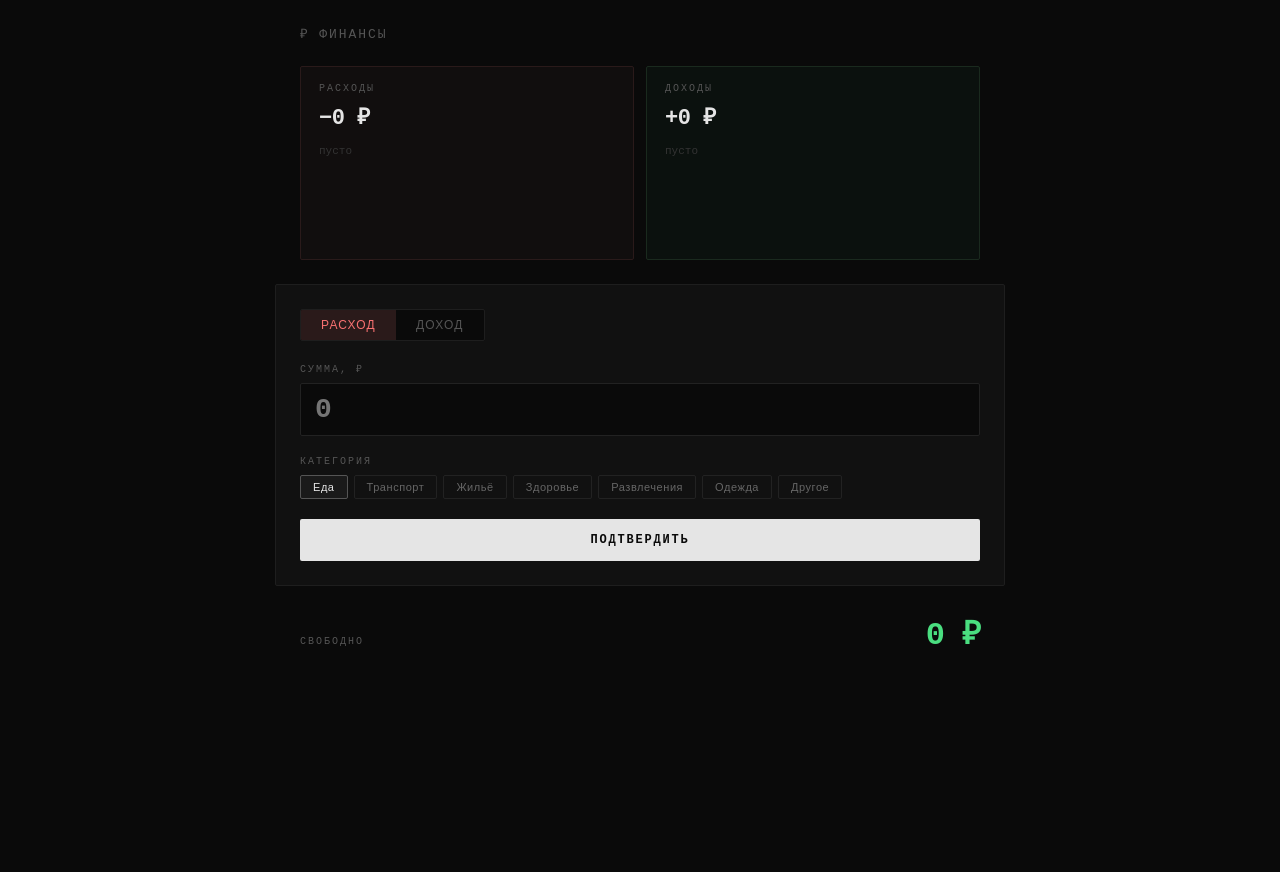
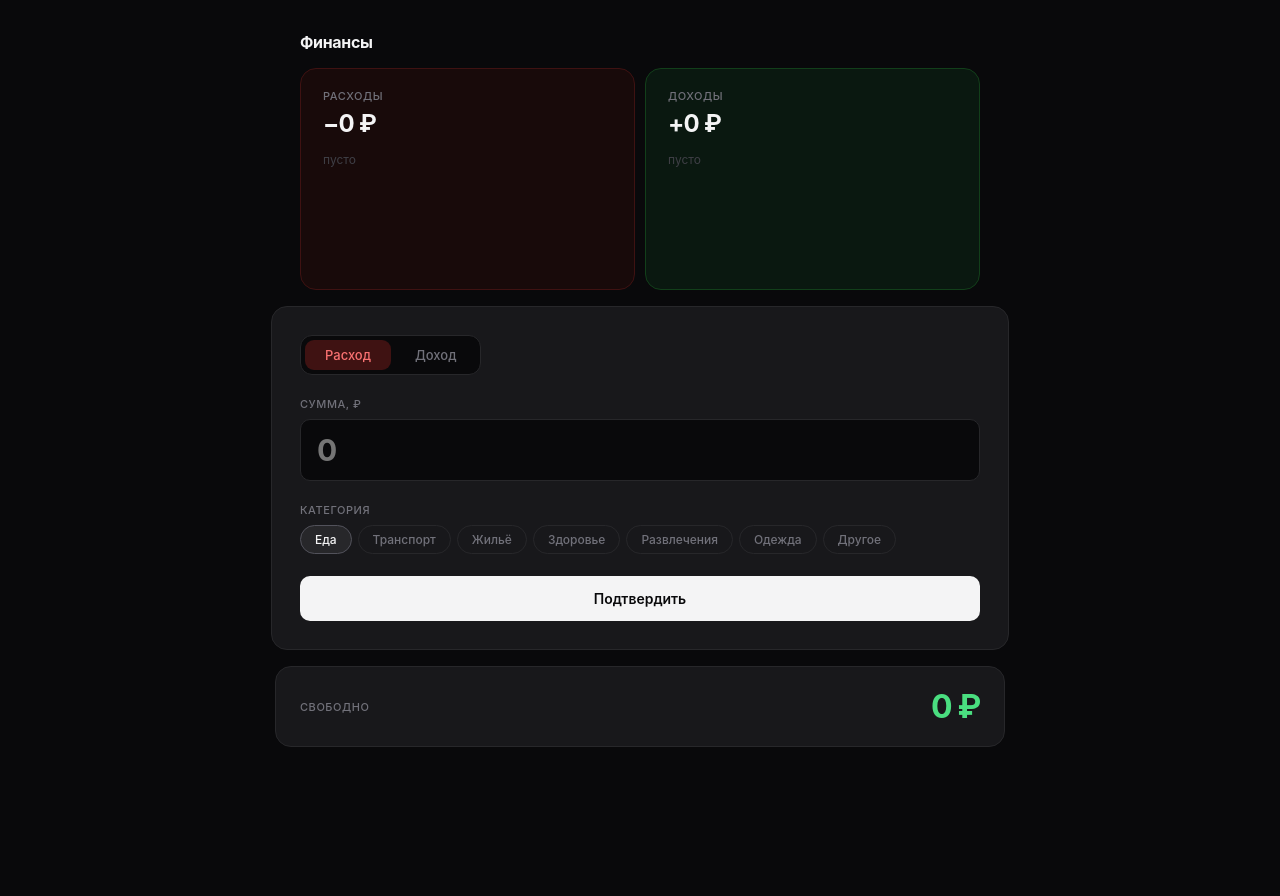
Before and after one commit to CodeMeager/FinTracker, a React (Vite) app: page / in a window 1280 px wide. Before the commit the page ends 872 px from the top, so only its background shows below. Built offline with nearby package versions, Linux system fonts and the light colour scheme.

Commit message:
Добавлено локальное хранение/ изменен дизайн. Модель Sonnet

```diff
--- a/src/finance-tracker.jsx
+++ b/src/finance-tracker.jsx
@@ -1,4 +1,9 @@
-import { useState, useRef } from "react";
+import { useState, useRef, useEffect } from "react";
+
+const load = (key) => {
+  try { return JSON.parse(localStorage.getItem(key)) || []; }
+  catch { return []; }
+};
 
 const categories = {
   expense: ["Еда", "Транспорт", "Жильё", "Здоровье", "Развлечения", "Одежда", "Другое"],
@@ -23,10 +28,13 @@ export default function App() {
   const [rawAmount, setRawAmount] = useState("");
   const [category, setCategory] = useState(categories.expense[0]);
   const [customCategory, setCustomCategory] = useState("");
-  const [expenses, setExpenses] = useState([]);
-  const [incomes, setIncomes] = useState([]);
+  const [expenses, setExpenses] = useState(() => load("expenses"));
+  const [incomes, setIncomes] = useState(() => load("incomes"));
   const [amountError, setAmountError] = useState("");
   const submitting = useRef(false);
+
+  useEffect(() => { localStorage.setItem("expenses", JSON.stringify(expenses)); }, [expenses]);
+  useEffect(() => { localStorage.setItem("incomes", JSON.stringify(incomes)); }, [incomes]);
 
   const handleTypeSwitch = (t) => {
     setType(t);
@@ -75,7 +83,7 @@ export default function App() {
   return (
     <div style={styles.root}>
       <div style={styles.header}>
-        <span style={styles.logo}>₽ финансы</span>
+        <span style={styles.logo}>Финансы</span>
       </div>
 
       <div style={styles.summaryRow}>
@@ -190,77 +198,78 @@ export default function App() {
 const styles = {
   root: {
     minHeight: "100vh",
-    background: "#0a0a0a",
-    color: "#e5e5e5",
-    fontFamily: "'JetBrains Mono', 'Courier New', monospace",
+    background: "#09090b",
+    color: "#f4f4f5",
+    fontFamily: "'Inter', system-ui, -apple-system, sans-serif",
     display: "flex",
     flexDirection: "column",
     alignItems: "center",
-    padding: "24px 16px 48px",
-    gap: "24px",
+    padding: "32px 16px 64px",
+    gap: "16px",
   },
-  header: { width: "100%", maxWidth: 680, display: "flex", justifyContent: "flex-start" },
-  logo: { fontSize: 13, letterSpacing: "0.15em", color: "#555", textTransform: "uppercase" },
+  header: { width: "100%", maxWidth: 680, display: "flex", justifyContent: "flex-start", alignItems: "center" },
+  logo: { fontSize: 16, fontWeight: 700, color: "#f4f4f5", letterSpacing: "-0.02em" },
   summaryRow: {
-    width: "100%", maxWidth: 680, display: "grid", gridTemplateColumns: "1fr 1fr", gap: 12,
+    width: "100%", maxWidth: 680, display: "grid", gridTemplateColumns: "1fr 1fr", gap: 10,
   },
   summaryCard: {
-    borderRadius: 2, padding: "16px 18px", display: "flex", flexDirection: "column",
-    gap: 6, minHeight: 160, border: "1px solid",
+    borderRadius: 16, padding: "20px 22px", display: "flex", flexDirection: "column",
+    gap: 6, minHeight: 180, border: "1px solid",
   },
-  expenseCard: { background: "#110e0e", borderColor: "#2a1a1a" },
-  incomeCard: { background: "#0b110e", borderColor: "#1a2a1e" },
-  summaryLabel: { fontSize: 10, letterSpacing: "0.2em", textTransform: "uppercase", color: "#555" },
-  summaryAmount: { fontSize: 22, fontWeight: 700, letterSpacing: "-0.02em", color: "#e5e5e5", marginBottom: 8 },
-  entryList: { display: "flex", flexDirection: "column", gap: 3, overflowY: "auto", maxHeight: 160 },
-  entryRow: { display: "flex", justifyContent: "space-between", alignItems: "center", fontSize: 12, color: "#888" },
-  entryCategory: { color: "#666", fontSize: 11 },
-  entryAmt: { color: "#f87171", fontVariantNumeric: "tabular-nums" },
-  empty: { fontSize: 11, color: "#333" },
+  expenseCard: { background: "#180a0a", borderColor: "#3f1212" },
+  incomeCard: { background: "#0a1810", borderColor: "#123f1a" },
+  summaryLabel: { fontSize: 11, fontWeight: 500, letterSpacing: "0.05em", textTransform: "uppercase", color: "#71717a" },
+  summaryAmount: { fontSize: 24, fontWeight: 700, letterSpacing: "-0.03em", color: "#f4f4f5", marginBottom: 8 },
+  entryList: { display: "flex", flexDirection: "column", gap: 4, overflowY: "auto", maxHeight: 160 },
+  entryRow: { display: "flex", justifyContent: "space-between", alignItems: "center", padding: "3px 0", borderBottom: "1px solid #ffffff08" },
+  entryCategory: { color: "#71717a", fontSize: 12, fontWeight: 400 },
+  entryAmt: { color: "#f87171", fontVariantNumeric: "tabular-nums", fontSize: 13, fontWeight: 500 },
+  empty: { fontSize: 12, color: "#3f3f46" },
   form: {
-    width: "100%", maxWidth: 680, background: "#111", border: "1px solid #1e1e1e",
-    borderRadius: 2, padding: "24px", display: "flex", flexDirection: "column", gap: 20,
+    width: "100%", maxWidth: 680, background: "#18181b", border: "1px solid #27272a",
+    borderRadius: 16, padding: "28px", display: "flex", flexDirection: "column", gap: 22,
   },
   toggle: {
-    display: "flex", gap: 0, background: "#0a0a0a", border: "1px solid #1e1e1e",
-    borderRadius: 2, overflow: "hidden", width: "fit-content",
+    display: "flex", gap: 4, background: "#09090b", border: "1px solid #27272a",
+    borderRadius: 12, padding: 4, width: "fit-content",
   },
   toggleBtn: {
-    background: "transparent", border: "none", color: "#555", fontSize: 12,
-    letterSpacing: "0.1em", textTransform: "uppercase", padding: "8px 20px",
-    cursor: "pointer", transition: "all 0.15s",
+    background: "transparent", border: "none", color: "#71717a", fontSize: 13,
+    fontWeight: 500, padding: "7px 20px", borderRadius: 9,
+    cursor: "pointer", transition: "all 0.15s", fontFamily: "inherit",
   },
-  toggleActive: { background: "#2a1a1a", color: "#f87171" },
-  toggleActiveIncome: { background: "#1a2a1e", color: "#4ade80" },
+  toggleActive: { background: "#3f1212", color: "#f87171" },
+  toggleActiveIncome: { background: "#12401a", color: "#4ade80" },
   inputGroup: { display: "flex", flexDirection: "column", gap: 8 },
-  label: { fontSize: 10, letterSpacing: "0.2em", textTransform: "uppercase", color: "#555" },
+  label: { fontSize: 11, fontWeight: 500, letterSpacing: "0.05em", textTransform: "uppercase", color: "#71717a" },
   input: {
-    background: "#0a0a0a", border: "1px solid #222", borderRadius: 2, color: "#e5e5e5",
-    fontSize: 28, fontFamily: "inherit", fontWeight: 700, padding: "10px 14px",
-    outline: "none", width: "100%", boxSizing: "border-box", letterSpacing: "-0.02em",
+    background: "#09090b", border: "1px solid #27272a", borderRadius: 10, color: "#f4f4f5",
+    fontSize: 30, fontFamily: "inherit", fontWeight: 700, padding: "12px 16px",
+    outline: "none", width: "100%", boxSizing: "border-box", letterSpacing: "-0.03em",
   },
   inputError: { border: "1px solid #7f1d1d" },
-  errorText: { fontSize: 11, color: "#f87171", letterSpacing: "0.05em", marginTop: 2 },
+  errorText: { fontSize: 12, color: "#f87171", marginTop: 2 },
   customInput: {
-    marginTop: 8, background: "#0a0a0a", border: "1px solid #333", borderRadius: 2,
-    color: "#e5e5e5", fontSize: 13, fontFamily: "inherit", padding: "8px 12px",
-    outline: "none", width: "100%", boxSizing: "border-box", letterSpacing: "0.02em",
+    marginTop: 6, background: "#09090b", border: "1px solid #27272a", borderRadius: 10,
+    color: "#f4f4f5", fontSize: 14, fontFamily: "inherit", padding: "10px 14px",
+    outline: "none", width: "100%", boxSizing: "border-box",
   },
   chips: { display: "flex", flexWrap: "wrap", gap: 6 },
   chip: {
-    background: "transparent", border: "1px solid #222", borderRadius: 2, color: "#666",
-    fontSize: 11, letterSpacing: "0.05em", padding: "5px 12px", cursor: "pointer", transition: "all 0.1s",
+    background: "transparent", border: "1px solid #27272a", borderRadius: 20, color: "#71717a",
+    fontSize: 12, fontWeight: 500, padding: "6px 14px", cursor: "pointer",
+    transition: "all 0.12s", fontFamily: "inherit",
   },
-  chipActive: { border: "1px solid #555", color: "#e5e5e5", background: "#1a1a1a" },
+  chipActive: { border: "1px solid #52525b", color: "#f4f4f5", background: "#27272a" },
   submitBtn: {
-    background: "#e5e5e5", color: "#0a0a0a", border: "none", borderRadius: 2,
-    fontSize: 12, letterSpacing: "0.15em", textTransform: "uppercase",
-    fontFamily: "inherit", fontWeight: 700, padding: "14px", cursor: "pointer", transition: "opacity 0.15s",
+    background: "#f4f4f5", color: "#09090b", border: "none", borderRadius: 10,
+    fontSize: 14, fontWeight: 600, fontFamily: "inherit",
+    padding: "14px", cursor: "pointer", transition: "opacity 0.15s",
   },
   balance: {
-    width: "100%", maxWidth: 680, display: "flex", justifyContent: "space-between",
-    alignItems: "baseline", padding: "0 2px",
+    width: "100%", maxWidth: 680, background: "#18181b", border: "1px solid #27272a",
+    borderRadius: 16, padding: "20px 24px", display: "flex", justifyContent: "space-between", alignItems: "center",
   },
-  balanceLabel: { fontSize: 10, letterSpacing: "0.2em", textTransform: "uppercase", color: "#555" },
-  balanceValue: { fontSize: 32, fontWeight: 700, letterSpacing: "-0.03em" },
+  balanceLabel: { fontSize: 11, fontWeight: 500, letterSpacing: "0.05em", textTransform: "uppercase", color: "#71717a" },
+  balanceValue: { fontSize: 32, fontWeight: 700, letterSpacing: "-0.04em" },
 };
```
